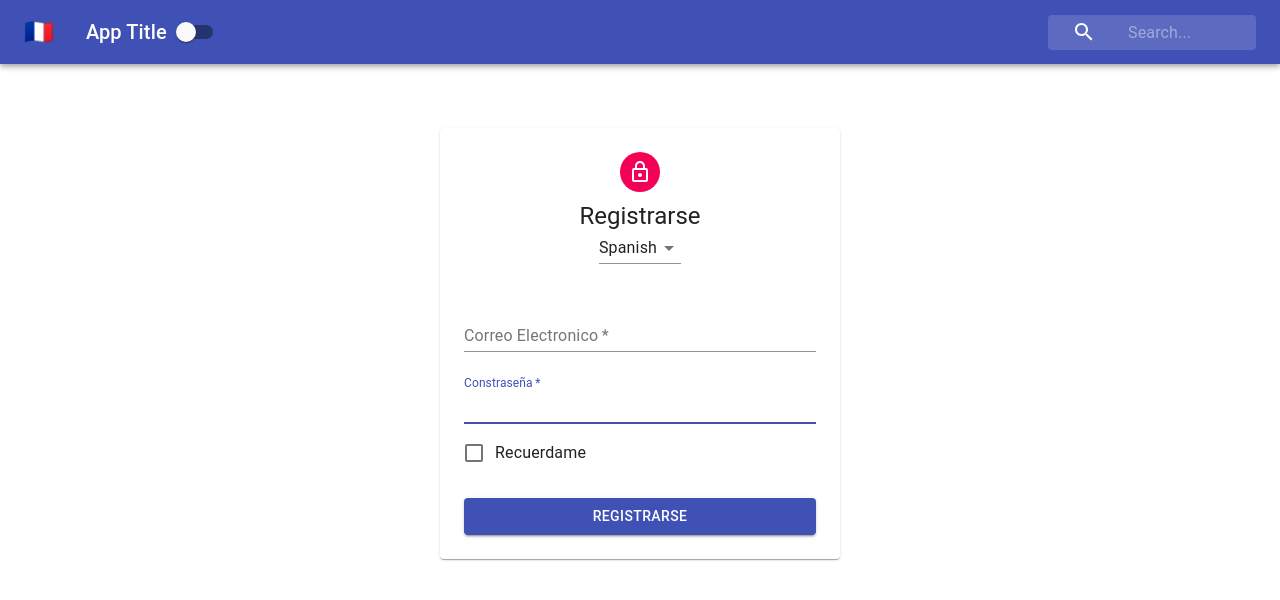
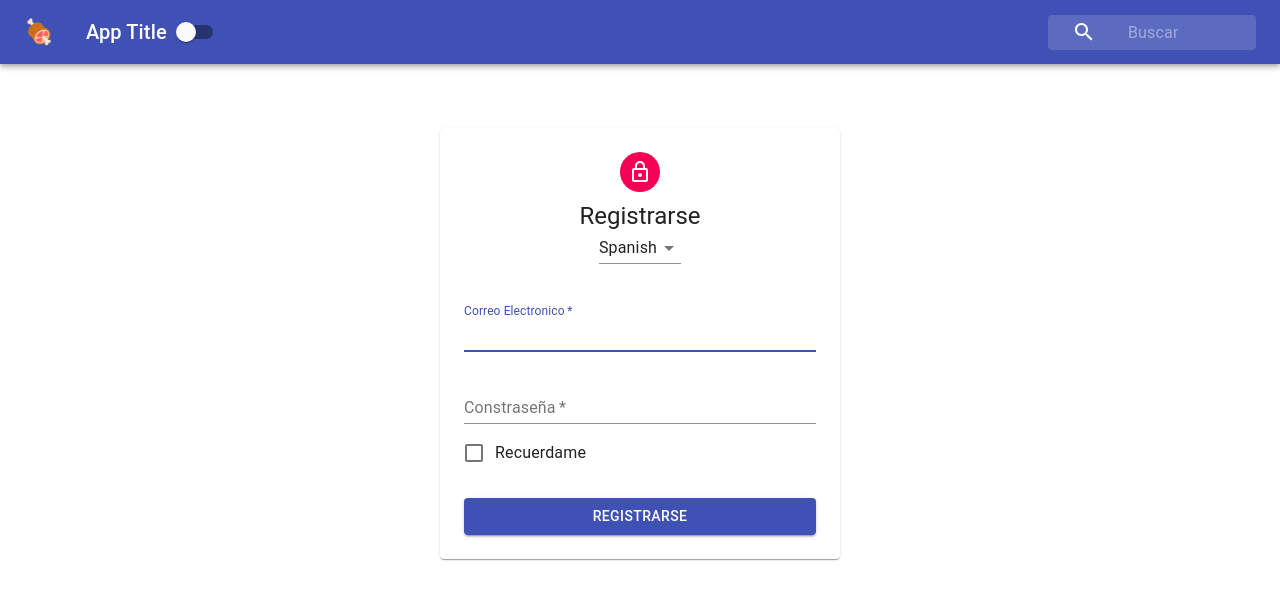
Before and after one commit to auyeros/context-demo-app, a React (Create React App) app: page / in a window 1280 px wide. Shown: the top 600 px of the page. Built offline with nearby package versions, Linux system fonts and the light colour scheme.

Commit message:
Context Consumer Implementation

```diff
--- a/src/Form.js
+++ b/src/Form.js
@@ -63,7 +63,7 @@
                             <InputLabel htmlFor="password">
                                 {password}
                             </InputLabel>
-                            <Input id="password" name="password" autoFocus />
+                            <Input id="password" name="password" />
                         </FormControl>
                         <FormControlLabel
                             control={<Checkbox color="primary" />}
--- a/src/NavBar.js
+++ b/src/NavBar.js
@@ -9,12 +9,31 @@
 import { withStyles } from "@material-ui/core/styles";
 import styles from "./styles/NavBarStyles";
 import { ThemeContext } from "./context/ThemeContext";
+import { withLanguageContext } from "./context/LanguageContext";
+
+const content = {
+    english: {
+        search: "Search",
+        flag: "🌭",
+    },
+    french: {
+        search: "Chercher",
+        flag: "🥐",
+    },
+    spanish: {
+        search: "Buscar",
+        flag: "🍖",
+    },
+};
 
 class Navbar extends Component {
     static contextType = ThemeContext;
+
     render() {
         const { isDarkMode, toggleTheme } = this.context;
         const { classes } = this.props;
+        const { language } = this.props.languageContext;
+        const { search, flag } = content[language];
         return (
             <div className={classes.root}>
                 <AppBar
@@ -26,7 +45,7 @@
                             className={classes.menuButton}
                             color="inherit"
                         >
-                            <span>🇫🇷</span>
+                            <span>{flag}</span>
                         </IconButton>
                         <Typography
                             className={classes.title}
@@ -42,7 +61,7 @@
                                 <SearchIcon />
                             </div>
                             <InputBase
-                                placeholder="Search..."
+                                placeholder={search}
                                 classes={{
                                     root: classes.inputRoot,
                                     input: classes.inputInput,
@@ -55,4 +74,4 @@
         );
     }
 }
-export default withStyles(styles)(Navbar);
+export default withLanguageContext(withStyles(styles)(Navbar));
```
